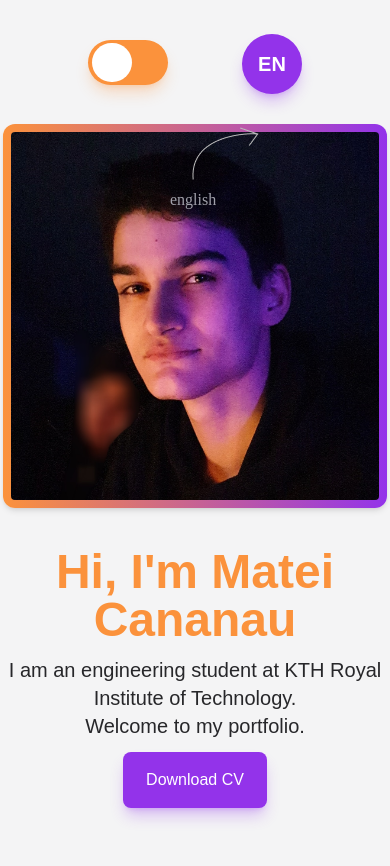
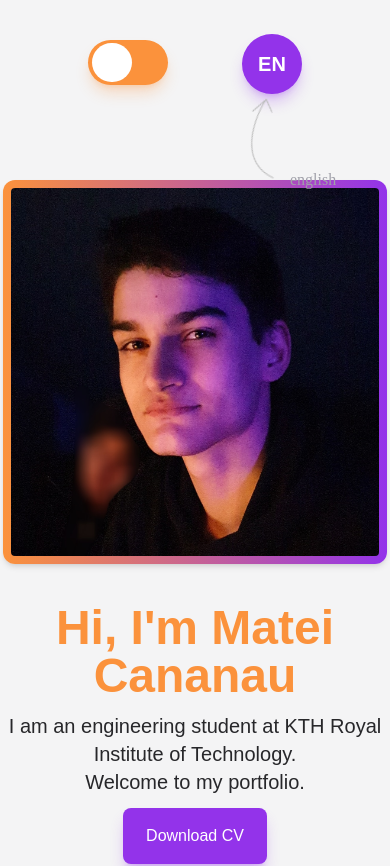
Before and after one commit to Matdrox/portfolio, a React (Create React App) app: page / in a window 390 px wide. Shown: the top 866 px of the page. Built offline with nearby package versions, Linux system fonts and the light colour scheme.

Commit message:
[Updated] Mobile Language View

```diff
--- a/src/App.js
+++ b/src/App.js
@@ -40,9 +40,9 @@ function App() {
         onClick={() => setEnabled(!enabled)}
       />
       <LangButton text={lang ? 'EN' : 'IA'} onClick={() => setLang(!lang)} />
-      <div className='text-zinc-400 top-[40px] right-20 m-10 absolute font-serif font-homemade'>
-        <img src={imgArrow} />
-        <p className='absolute mr-8 mt-2'>{lang ? 'english' : 'interlingua'}</p>
+      <div className='text-zinc-400 top-[40px] right-14 m-10 absolute font-serif font-homemade md:right-20'>
+        <img src={imgArrow} className='-rotate-[60deg]  md:rotate-0'/>
+        <p className='absolute ml-24 -mt-3 md:-ml-2 md:mt-2'>{lang ? 'english' : 'interlingua'}</p>
       </div>
       <Page1 fontColor={fontColor} lang={lang} />
       <Page2 fontColor={fontColor} lang={lang} boxColor={boxColor} />
--- a/src/components/Page1.js
+++ b/src/components/Page1.js
@@ -33,7 +33,7 @@ const Page1 = ({ fontColor, lang }) => {
 				<img
 					src={imgMateiCananau}
 					className='w-96 pointer-events-none rounded-xl shadow-md p-2 bg-gradient-to-r from-orange-400 to-purple-600
-          min-w-[300px] mt-12'
+          min-w-[300px] mt-40'
 				/>
 			</motion.div>
 		</div>
```
